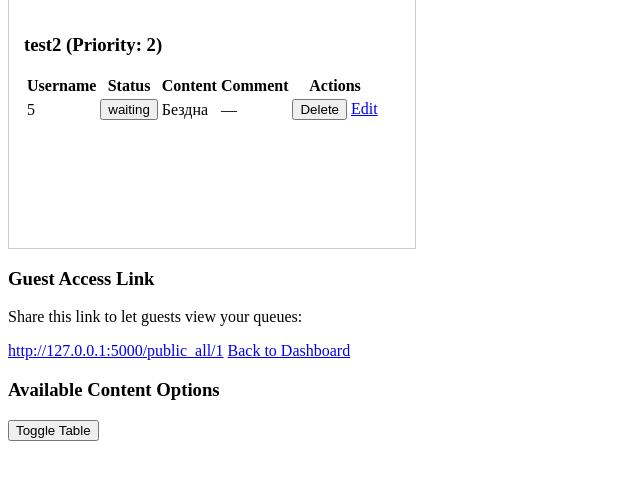
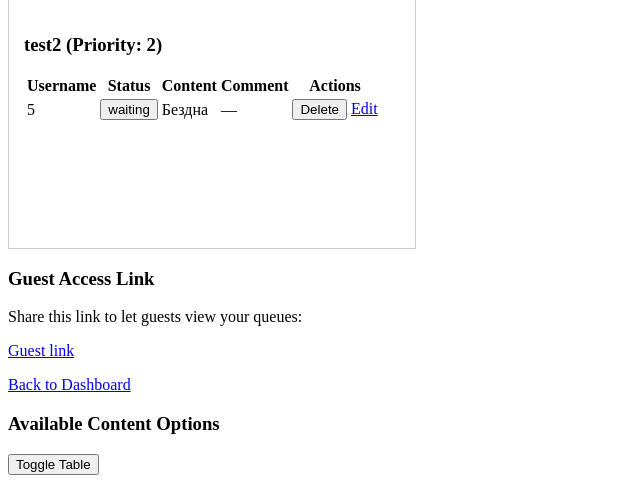
Before and after one commit to TwilightFoxy/streamer_queue, a Flask app: page /manage_all_queues in a window 1280 px wide. Shown: the part 515-998 px from the top of the page, without its empty margins (0-640 px from the left). Before the commit the page ends 956 px from the top, so only its background shows below. Run offline with Flask 3, Linux system fonts and the light colour scheme; a user stored in the database is signed in.

Commit message:
little-fix commit.

```diff
--- a/templates/manage_all_queues.html
+++ b/templates/manage_all_queues.html
@@ -79,8 +79,9 @@
 
 <h3>Guest Access Link</h3>
 <p>Share this link to let guests view your queues:</p>
-<a href="{{ url_for('main.public_all', user_id=current_user.id) }}" id="guest-view-link" onclick="copyGuestViewLink()">http://127.0.0.1:5000/public_all/{{ current_user.id }}</a>
-
+<p>
+    <a href="{{ url_for('main.public_all', user_id=current_user.id) }}" id="guest-view-link" onclick="copyGuestViewLink()">Guest link</a>
+</p>
 <script>
     function copyGuestViewLink() {
         const linkElement = document.getElementById("guest-view-link");
@@ -93,7 +94,6 @@
         });
     }
 </script>
-
 
 <script>
     let draggedElement = null;
@@ -188,9 +188,9 @@
         .catch((error) => console.error("Error:", error));
     }
 </script>
-
-<a href="{{ url_for('main.dashboard') }}">Back to Dashboard</a>
-
+<p>
+    <a href="{{ url_for('main.dashboard') }}">Back to Dashboard</a>
+</p>
 <h3>Available Content Options</h3>
 <button onclick="toggleContentTable()">Toggle Table</button>
 <table id="contentTable" style="display:none;">
```
